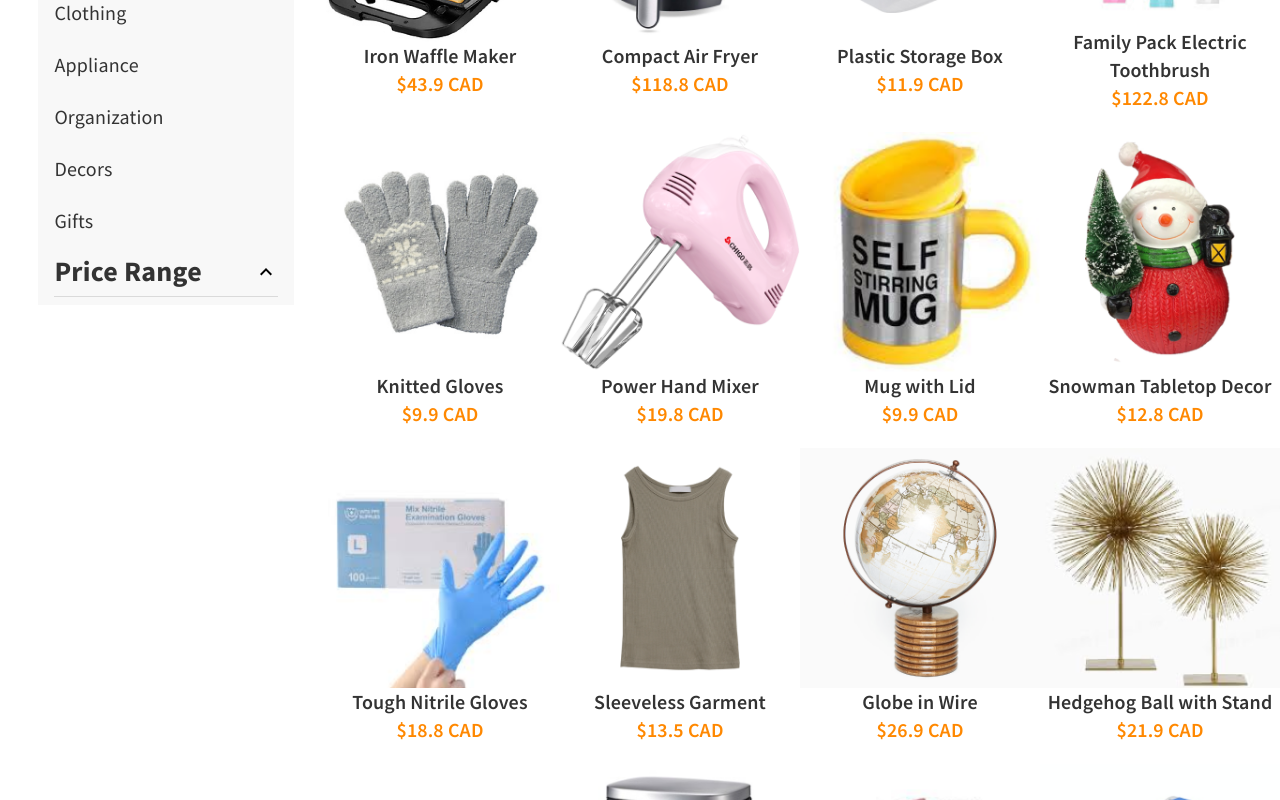
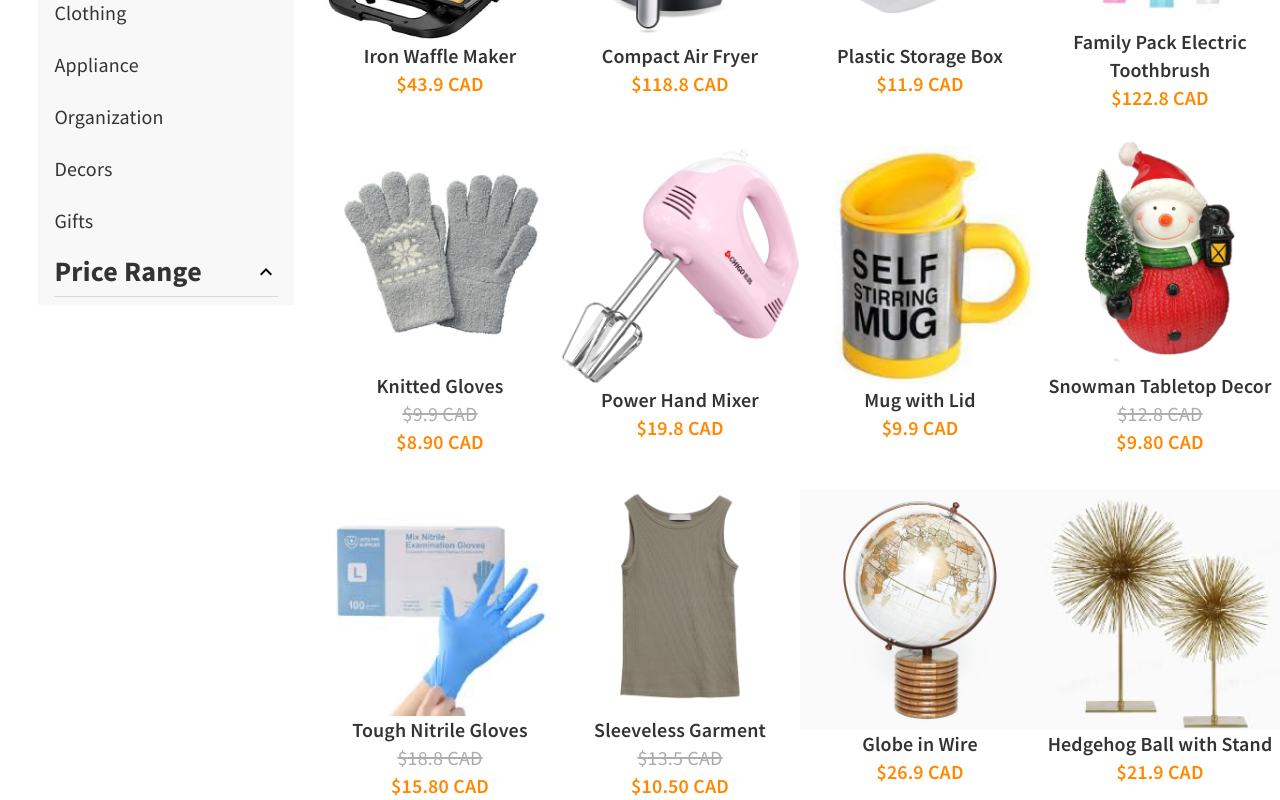
Before and after one commit to Jabin219/maritime, a Next.js app: page /product-list in a window 1280 px wide. Shown: the part 500-1300 px from the top of the page. Built offline with nearby package versions, Linux system fonts and the light colour scheme.

Commit message:
product price style update

```diff
--- a/components/HomeProductGrid/style.ts
+++ b/components/HomeProductGrid/style.ts
@@ -17,7 +17,8 @@ const ProductListGrid = styled(Grid)({
 		textAlign: 'center'
 	},
 	'& .product-price': {
-		color: '#FF8800'
+		color: '#FF8800',
+		fontWeight: 600
 	}
 })
 const ProductListTitle = styled(Typography)({
--- a/pages/product-list/index.tsx
+++ b/pages/product-list/index.tsx
@@ -10,6 +10,7 @@ import {
 	ProductListContainer
 } from './style'
 import { useRouter } from 'next/router'
+import { priceFormatter } from '../../utils'
 
 function ProductList() {
 	const router = useRouter()
@@ -84,9 +85,29 @@ function ProductList() {
 									>
 										{product.name}
 									</Typography>
-									<Typography variant='h6' className='product-price'>
-										${product.price} CAD
-									</Typography>
+									{Number(product?.discount) === 0 ? (
+										<Typography variant='h6' className='product-price'>
+											${product.price} CAD
+										</Typography>
+									) : (
+										<>
+											<Typography
+												sx={{
+													color: '#ADADAD',
+													textDecoration: 'line-through'
+												}}
+											>
+												${product?.price} CAD
+											</Typography>
+											<Typography className='product-price'>
+												$
+												{priceFormatter(
+													Number(product?.price) - Number(product?.discount)
+												)}{' '}
+												CAD
+											</Typography>
+										</>
+									)}
 								</ProductListGrid>
 							))}
 						</Grid>
--- a/pages/product-list/style.ts
+++ b/pages/product-list/style.ts
@@ -20,7 +20,8 @@ const ProductListGrid = styled(Grid)({
 		textAlign: 'center'
 	},
 	'& .product-price': {
-		color: '#FF8800'
+		color: '#FF8800',
+		fontWeight: 600
 	}
 })
 const ProductListTitle = styled(Typography)({
```
